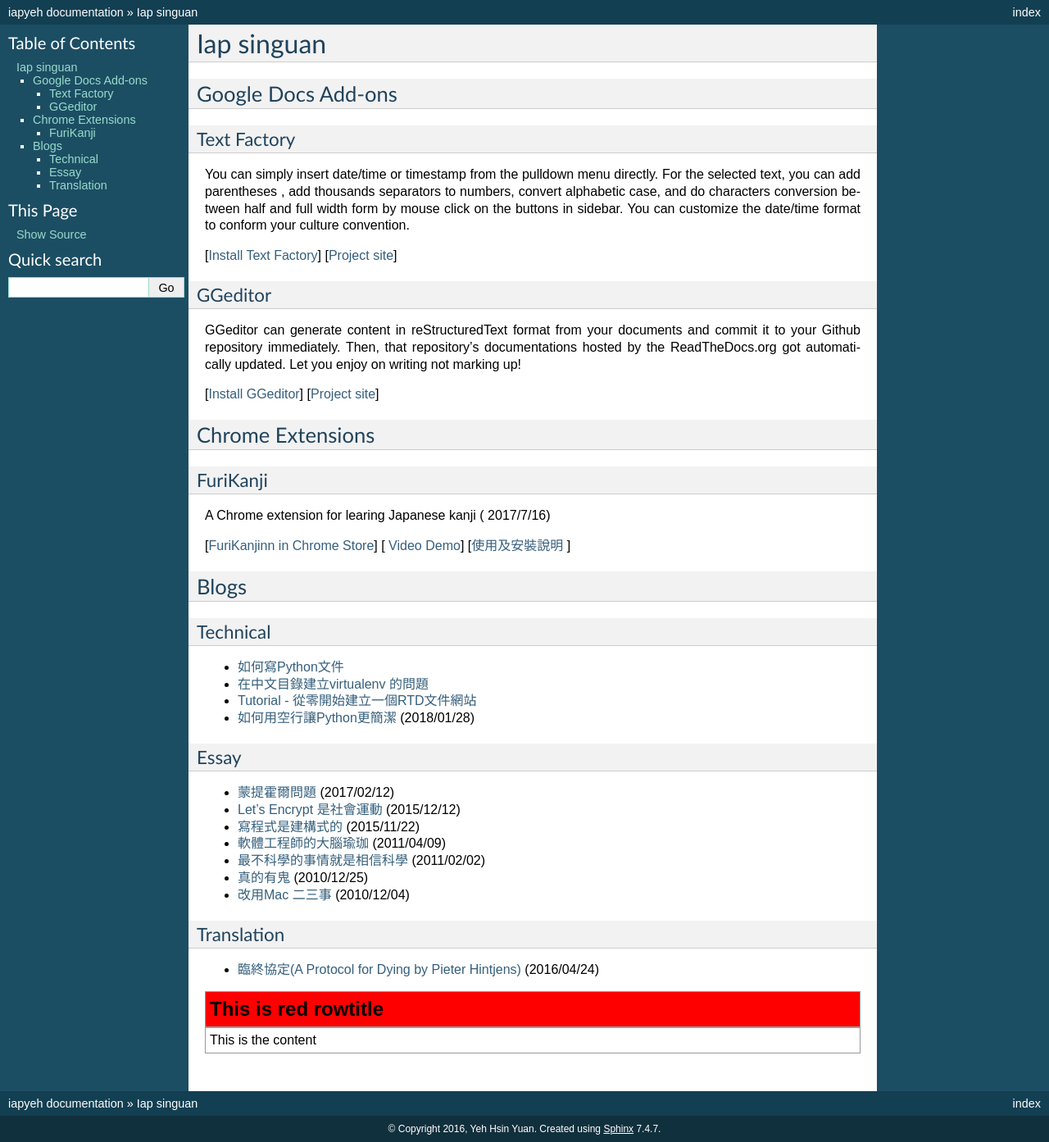
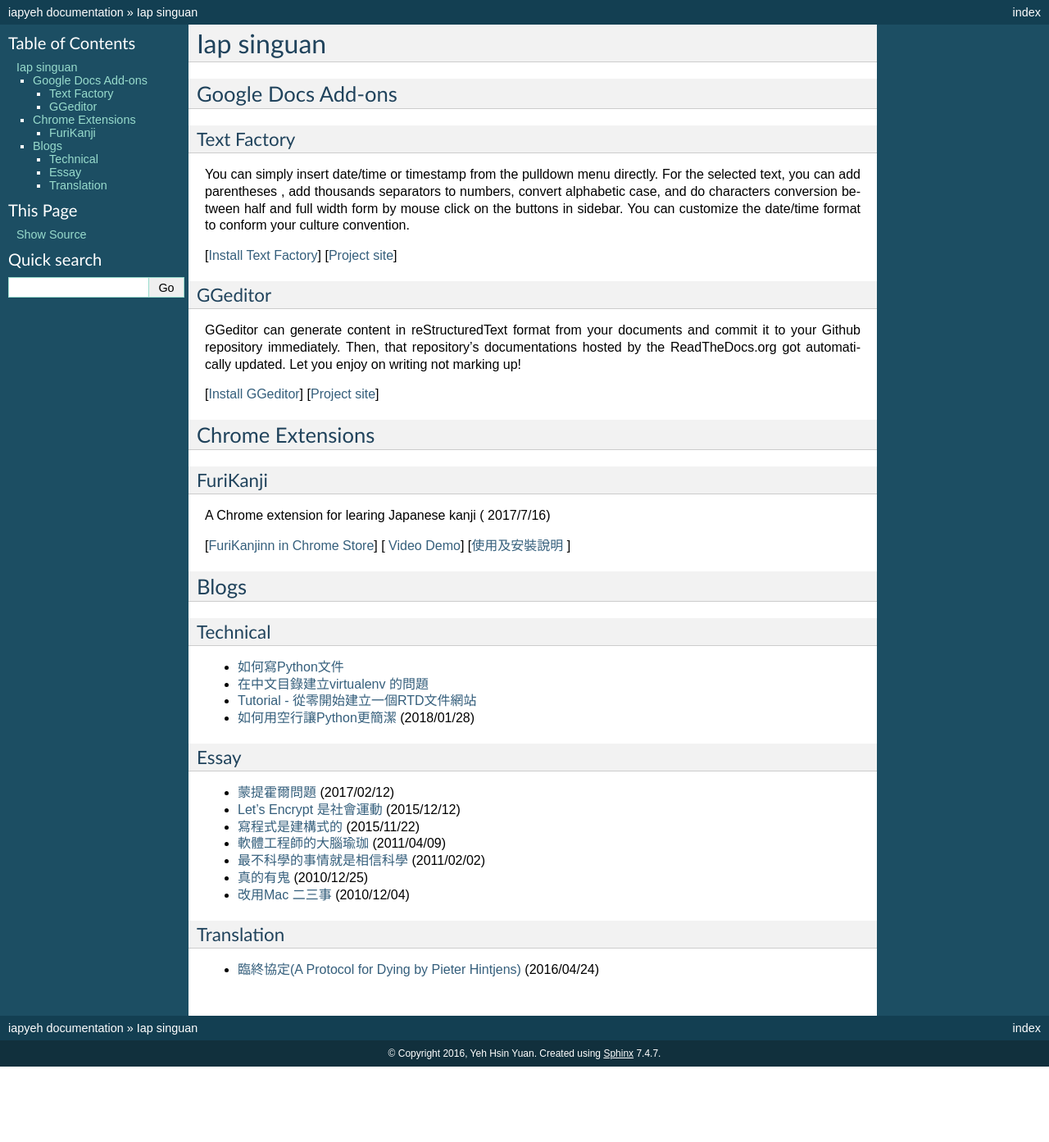
Before and after one commit to iapyeh/iapyeh, a Sphinx documentation site: the page built from docs/index.rst, in a window 1280 px wide. Shown: the whole page at 82% size. Built offline with Sphinx 7.4.7, drawn with Linux system fonts in a browser that asks for light colours; after the commit the page ends 1301 px from its top, so only the background shows below that.

Commit message:
Google Docs reST Editor@2019-6-8 20:13:45

```diff
--- a/docs/index.rst
+++ b/docs/index.rst
@@ -86,31 +86,8 @@
 * \ |LINK19|\  (2016/04/24)
 
 
-|REPLACE1|
-
-
-|REPLACE2|
-
-
 .. bottom of content
 
-
-.. |REPLACE1| raw:: html
-
-    <table cellspacing="0" cellpadding="0" style="width:100%">
-    <thead>
-    <tr><th style="background-color:#ff0000;vertical-align:Top;padding-top:5px;padding-bottom:5px;padding-left:5px;padding-right:5px;border:solid 1px #999999"><p style="font-size:24px"><span  style="font-size:24px"> This is red rowtitle</span></p></th></tr>
-    </thead><tbody>
-    <tr><td style="vertical-align:Top;padding-top:5px;padding-bottom:5px;padding-left:5px;padding-right:5px;border:solid 1px #999999"><p>This is the content</p></td></tr>
-    </tbody></table>
-
-.. |REPLACE2| raw:: html
-
-    <style>
-    table p{
-     margin-bottom:0px;
-    }
-    </style>
 
 .. |LINK1| raw:: html
 
```
